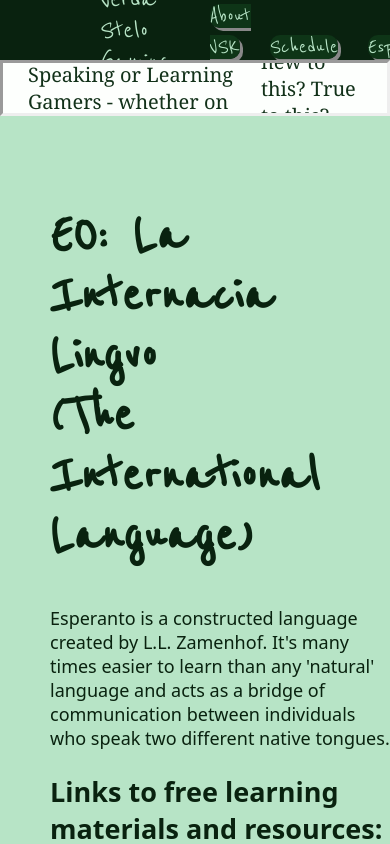
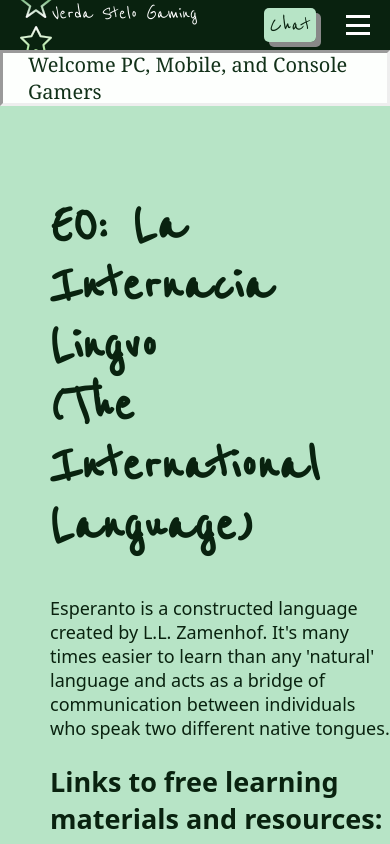
Before and after one commit to akronborn/vsg, a Next.js app: page /esperanto in a window 390 px wide. Shown: the top 844 px of the page. Built offline with nearby package versions, Linux system fonts and the light colour scheme.

Commit message:
UI Nav changes

```diff
--- a/components/Navbar.jsx
+++ b/components/Navbar.jsx
@@ -1,4 +1,4 @@
-import React from "react";
+import { useState } from "react";
 import Link from "next/link";
 import Image from "next/image";
 import styles from "../styles/Navbar.module.css";
@@ -6,6 +6,8 @@
 import icon1 from "../public/icon1.png";
 
 const Navbar = () => {
+  const [open, setOpen] = useState(false);
+
   return (
     <div className={styles.container}>
       <Link href="/">
@@ -17,20 +19,51 @@
           <Image src={icon1} alt="green star photo" className={styles.image} />
         </a>
       </Link>
-      <ul className={styles.navlist}>
-        <li className={styles.navitem}>
+      <ul className={styles.list}>
+        <li className={styles.listItem}>
           <Link href="/about">About VSK</Link>
         </li>
-        <li className={styles.navitem}>
+        <li className={styles.listItem}>
           <Link href="/schedule">Schedule</Link>
         </li>
-        <li className={styles.navitem}>
+        <li className={styles.listItem}>
           <Link href="/esperanto">Esperanto</Link>
         </li>
         <li className={styles.chat}>
           <a href="https://vsg-chat.onrender.com/">Chat</a>
         </li>
-        <li className={styles.navitem}>
+        <li className={styles.listItem}>
+          <Link href="/contact">Contact</Link>
+        </li>
+      </ul>
+
+      <div className={styles.hamburger} onClick={() => setOpen(!open)}>
+        <div className={styles.line} />
+        <div className={styles.line} />
+        <div className={styles.line} />
+      </div>
+
+      <ul
+        onClick={() => setOpen(false)}
+        className={styles.menu}
+        style={{ right: open ? "0px" : "-50vw" }}
+      >
+        <li className={styles.menuItem}>
+          <Link href="/">VSG</Link>
+        </li>
+        <li className={styles.menuItem}>
+          <Link href="/about">About VSK</Link>
+        </li>
+        <li className={styles.menuItem}>
+          <Link href="/schedule">Schedule</Link>
+        </li>
+        <li className={styles.menuItem}>
+          <Link href="/esperanto">Esperanto</Link>
+        </li>
+        <li className={styles.menuItem}>
+          <a href="https://vsg-chat.onrender.com/">Chat</a>
+        </li>
+        <li className={styles.menuItem}>
           <Link href="/contact">Contact</Link>
         </li>
       </ul>
--- a/components/TagLine.jsx
+++ b/components/TagLine.jsx
@@ -3,9 +3,7 @@
 const TagLine = () => {
   return (
     <div className={styles.container}>
-      Welcome Esperanto Speaking or Learning Gamers - whether on PC, Mobile, or
-      Console.{" "}
-      <div className={styles.h4}>Brand new to this? True to this? Join in.</div>
+      Welcome PC, Mobile, and Console Gamers{" "}
     </div>
   );
 };
--- a/styles/Navbar.module.css
+++ b/styles/Navbar.module.css
@@ -1,16 +1,18 @@
 .container {
+  background-color: rgb(9, 34, 15);
+
+  height: 50px;
+  color: white;
   display: flex;
-  height: 60px;
-  background-color: rgb(9, 34, 15);
-  color: rgb(183, 228, 198);
   align-items: center;
-  padding: 0 100px;
-  font-size: 30px;
   justify-content: space-between;
+  font-size: 22px;
+  padding: 0px 100px;
+  position: relative;
   overflow: hidden;
 }
 
-.navitem {
+.listItem {
   display: inline;
   margin-right: 30px;
   font-size: 24px;
@@ -44,3 +46,56 @@
   font-family: "reenie beanie";
   box-shadow: 5px 5px #888888;
 }
+
+.hamburger {
+  display: none;
+  width: 25px;
+  height: 20px;
+  cursor: pointer;
+}
+
+.line {
+  width: 100%;
+  height: 3px;
+  background-color: white;
+}
+
+.menu {
+  display: none;
+  position: fixed;
+  width: 50vw;
+  height: calc(100vh - 50px);
+  background-color: black;
+  top: 50px;
+  /* right: 0px; */
+  z-index: 9999;
+  margin: 0;
+  padding: 0;
+  font-weight: bold;
+  color: lightgray;
+  list-style: none;
+  transition: all 1s ease;
+}
+
+@media screen and (max-width: 480px) {
+  .container {
+    padding: 0px 20px;
+  }
+
+  .listItem {
+    display: none;
+  }
+
+  .hamburger {
+    display: flex;
+    flex-direction: column;
+    align-items: center;
+    justify-content: space-between;
+  }
+  .menu {
+    display: flex;
+    flex-direction: column;
+    align-items: center;
+    justify-content: space-around;
+  }
+}
```
